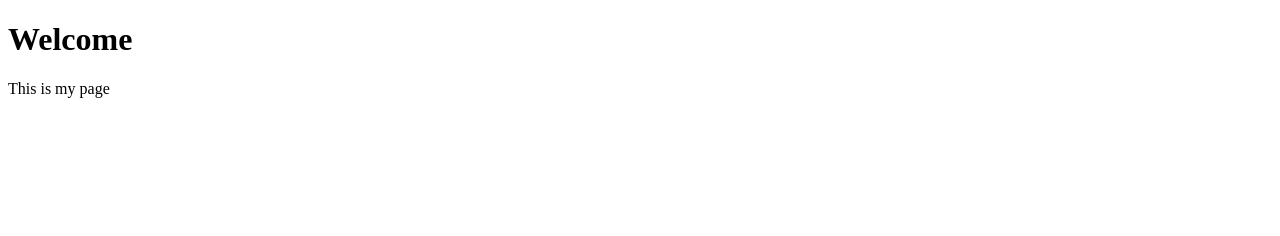
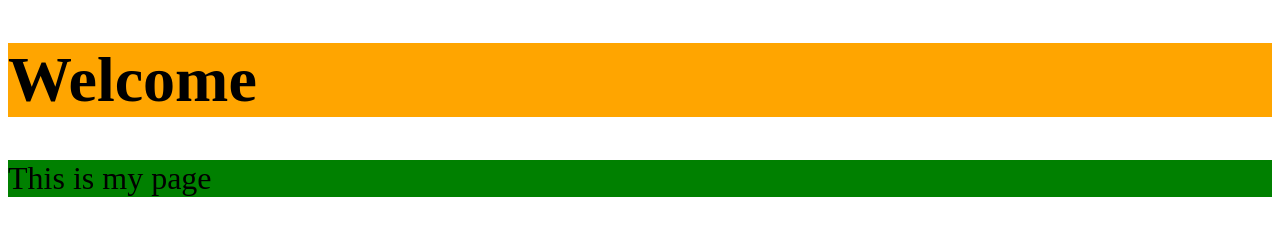
Before and after one commit to drmskrblt/sass-live, a website: page index.html in a window 1280 px wide. Drawn offline with nearby package versions, Linux system fonts and the light colour scheme; files that its build step writes are made by us from their sources.

Commit message:
added ingore

```diff
--- a/index.html
+++ b/index.html
@@ -1,14 +1,16 @@
 <!DOCTYPE html>
 <html lang="en">
   <head>
-    <meta charset="UTF-8">
-    <meta http-equiv="X-UA-Compatible" content="IE=edge">
-    <meta name="viewport" content="width=device-width, initial-scale=1.0">
-    <link rel="stylesheet" href="main.css">
+    <meta charset="UTF-8" />
+    <meta http-equiv="X-UA-Compatible" content="IE=edge" />
+    <meta name="viewport" content="width=device-width, initial-scale=1.0" />
+    <link rel="stylesheet" href="main.css" />
     <title>Document</title>
   </head>
   <body>
+    <div class="container">
       <h1>Welcome</h1>
       <p>This is my page</p>
+    </div>
   </body>
 </html>
--- a/main.scss
+++ b/main.scss
@@ -0,0 +1,10 @@
+.container{
+    h1{
+        background-color: orange;
+        font-size: 4rem;
+    }
+    p{
+        background-color: green;
+        font-size: 2rem;
+    }
+}
```
Also changed, not shown: package.json (added, +23 -0 lines), main.css (added), 3 other files. Lines whose indentation alone changed are shown as unchanged.
